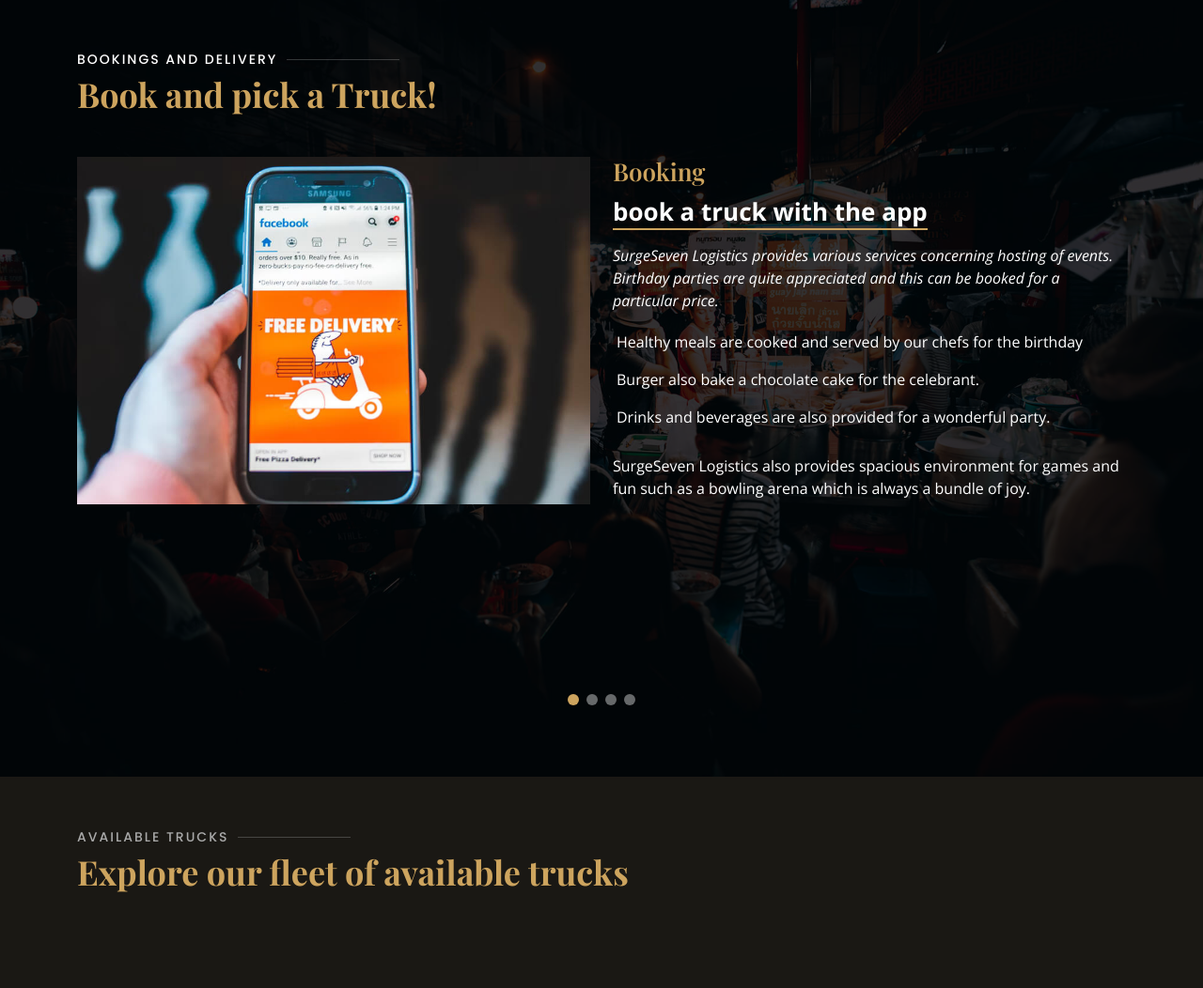
After one commit to Burger-karl/SurgeSeven, a Django app: page /booking/available-trucks/ in a window 1280 px wide. The commit adds this page. Shown: the part 1068-2120 px from the top of the page at 94% size. Run offline with Django 5.2, Linux system fonts and the light colour scheme; the visitor is signed in with stand-in values (Sample User, id 1); data that the repository does not hold is empty; some libraries are stand-ins or nearby versions; some web fonts are replaced.

Commit message:
booking changes made

```diff
--- a/booking/urls.py
+++ b/booking/urls.py
@@ -1,16 +1,21 @@
 from django.urls import path
 from .views import (
-    TruckCreateView, TruckListView, BookingCreateView, BookingListView,
-    AdminTruckListView, AdminTruckDetailView
+    TruckCreateView, TruckListView, BookingCreateView, BookingListView, AvailableTruckListView,
+    GenerateReceiptView,
+    AdminTruckListView, AdminTruckDetailView, BookingUpdateDeliveryCostView
 )
 
 urlpatterns = [
     path('trucks/create/', TruckCreateView.as_view(), name='truck_create'),
     path('trucks/', TruckListView.as_view(), name='truck_list'),
-    path('bookings/create/', BookingCreateView.as_view(), name='booking_create'),
+    path('bookings/create/<int:truck_id>/', BookingCreateView.as_view(), name='booking-create'),
     path('bookings/', BookingListView.as_view(), name='booking_list'),
+    path('available-trucks/', AvailableTruckListView.as_view(), name='available_trucks'),
+    path('bookings/receipt/<str:booking_code>/', GenerateReceiptView.as_view(), name='generate_receipt'),
 
     # Admin routes
     path('admin/trucks/', AdminTruckListView.as_view(), name='admin_truck_list'),
     path('admin/trucks/<int:pk>/', AdminTruckDetailView.as_view(), name='admin_truck_detail'),
+    path('admin/bookings/', BookingUpdateDeliveryCostView.as_view(), name='admin-booking-list'),
+    path('admin/bookings/update/<int:pk>/', BookingUpdateDeliveryCostView.as_view(), name='admin-update-delivery-cost'),
 ]
--- a/booking/views.py
+++ b/booking/views.py
@@ -2,11 +2,11 @@ from django.shortcuts import render, redirect, get_object_or_404
 from django.contrib.auth.decorators import login_required
 from django.core.exceptions import PermissionDenied
 from django.utils.decorators import method_decorator
-from django.views.generic import CreateView, ListView, UpdateView, View
+from django.views.generic import CreateView, ListView, UpdateView, View, DetailView
 from django.urls import reverse_lazy
 from .forms import TruckForm, BookingForm
 from .models import Truck, Booking
-from subscriptions.models import UserSubscription
+from subscriptions.models import UserSubscription, SubscriptionPlan
 
 # Decorator to check if user is logged in and has the required user type
 def user_type_required(user_type):
@@ -44,28 +44,70 @@ class TruckListView(ListView):
             return Truck.objects.filter(owner=self.request.user)
         return Truck.objects.filter(available=True)
 
+
+
 # Booking Create View
 @method_decorator([login_required, user_type_required('client')], name='dispatch')
 class BookingCreateView(CreateView):
     model = Booking
     form_class = BookingForm
     template_name = 'booking/booking_form.html'
-    success_url = reverse_lazy('booking-list')
+    success_url = reverse_lazy('booking_list')
+
+    def get_initial(self):
+        initial = super().get_initial()
+        truck_id = self.kwargs.get('truck_id')
+        if truck_id:
+            initial['truck'] = get_object_or_404(Truck, id=truck_id)
+        return initial
+
+    def get_context_data(self, **kwargs):
+        context = super().get_context_data(**kwargs)
+        truck_id = self.kwargs.get('truck_id')
+        if truck_id:
+            truck = get_object_or_404(Truck, id=truck_id)
+            context['truck'] = truck
+        return context
 
     def form_valid(self, form):
+        user = self.request.user
+
+        # Ensure only clients can make a booking
+        if user.user_type != 'client':
+            raise PermissionDenied("Only clients can book trucks.")
+
+        # Retrieve the active subscription for the user, excluding the 'free' plan
         active_subscription = UserSubscription.objects.filter(
-            user=self.request.user,
+            user=user,
             subscription_status='active',
             is_active=True
-        ).exclude(plan__name='free').exists()
+        ).exclude(plan__name=SubscriptionPlan.FREE).first()
 
         if not active_subscription:
             raise PermissionDenied("You must have an active paid subscription to book a truck.")
 
+        # Determine the insurance payment based on the subscription plan
+        if active_subscription.plan.name == SubscriptionPlan.PREMIUM:
+            insurance_payment = 150000  # Insurance payment for premium clients
+        else:
+            insurance_payment = 0  # No insurance payment for basic clients
+
+        # Save the booking with the calculated insurance payment
         booking = form.save(commit=False)
-        booking.client = self.request.user
+        booking.client = user
+        booking.truck = get_object_or_404(Truck, id=self.kwargs.get('truck_id'))
+        booking.insurance_payment = insurance_payment
+
+        # Calculate the total delivery cost for premium clients
+        if active_subscription.plan.name == SubscriptionPlan.PREMIUM:
+            booking.total_delivery_cost = booking.delivery_cost + insurance_payment
+        else:
+            booking.total_delivery_cost = booking.delivery_cost  # For basic clients, total delivery cost is the same as delivery cost
+
         booking.save()
-        return super().form_valid(form)
+
+        return redirect('booking_list')
+
 
 # Booking List View
 @method_decorator(login_required, name='dispatch')
@@ -81,13 +123,60 @@ class BookingListView(ListView):
             return Booking.objects.filter(truck__owner=self.request.user)
         return Booking.objects.none()
 
+# Generate Receipt View
+@method_decorator(login_required, name='dispatch')
+class GenerateReceiptView(DetailView):
+    model = Booking
+    template_name = 'booking/receipt.html'
+    context_object_name = 'booking'
+
+    def get_object(self, queryset=None):
+        booking_code = self.kwargs.get('booking_code')
+        booking = get_object_or_404(Booking, booking_code=booking_code)
+
+        # Ensure only the client who made the booking can view the receipt
+        if booking.client != self.request.user:
+            raise PermissionDenied("You do not have permission to view this receipt.")
+
+        return booking
+
+    def get_context_data(self, **kwargs):
+        context = super().get_context_data(**kwargs)
+        booking = self.get_object()
+
+        # Add truck name to the context
+        context['truck_name'] = booking.truck.name
+
+        return context
+
+
+
+@method_decorator(login_required, name='dispatch')
+class AvailableTruckListView(ListView):
+    model = Truck
+    template_name = 'booking/booking.html'
+    context_object_name = 'available_trucks'
+
+    def get_queryset(self):
+        return Truck.objects.filter(available=True).only('image', 'weight_range')
+
+    def get_context_data(self, **kwargs):
+        context = super().get_context_data(**kwargs)
+        return context
+
+
+
+
+
+# For AdminUser
+
 from django.shortcuts import get_object_or_404, redirect, render
 from django.contrib.auth.decorators import login_required, user_passes_test
 from django.utils.decorators import method_decorator
 from django.views.generic import ListView, View
 from django.urls import reverse_lazy
 from django.contrib import messages
-
+from decimal import Decimal
 from .models import Truck
 from .forms import TruckApprovalForm
 
@@ -164,3 +253,31 @@ class BookingUpdateDeliveryCostView(View):
         booking.delivery_cost = delivery_cost
         booking.save()
         return redirect('booking-list')
+
+
+# Admin - Booking List and Update Delivery Cost View
+@method_decorator([login_required, user_passes_test(lambda u: u.is_superuser)], name='dispatch')
+class BookingUpdateDeliveryCostView(View):
+
+    def get(self, request, pk=None):
+        if pk:
+            # Fetch the specific booking if pk is provided
+            booking = get_object_or_404(Booking, pk=pk)
+            return render(request, 'booking/update_delivery_cost.html', {'booking': booking})
+        else:
+            # Fetch all bookings to display in the list
+            bookings = Booking.objects.all().select_related('truck', 'client', 'truck__owner')
+            return render(request, 'booking/booking_list_admin.html', {'bookings': bookings})
+
+    def post(self, request, pk):
+        booking = get_object_or_404(Booking, pk=pk)
+        delivery_cost = request.POST.get("delivery_cost")
+        if not delivery_cost or Decimal(delivery_cost) <= 0:
+            raise PermissionDenied("A valid delivery cost is required.")
+
+        delivery_cost = Decimal(delivery_cost)  # Convert to Decimal
+        booking.delivery_cost = delivery_cost
+        booking.total_delivery_cost = delivery_cost + booking.insurance_payment
+        booking.save()
+
+        return redirect('admin-booking-list')
--- a/templates/base.html
+++ b/templates/base.html
@@ -58,16 +58,21 @@
 
             <!-- <h1 class="logo me-auto me-lg-0"><a href="index.html">Burger</a></h1> -->
             <!-- Uncomment below if you prefer to use an image logo -->
-            <a href="index.html" class="logo me-auto me-lg-0"><img src="{% static 'assets/img/surge-seven-3.png' %}" alt="" class="img-fluid"></a>
+            <a href="{% url 'home' %}" class="logo me-auto me-lg-0"><img src="{% static 'assets/img/surge-seven-3.png' %}" alt="" class="img-fluid"></a>
 
             <nav id="navbar" class="navbar order-last order-lg-0">
 
                 <ul>
 
-                    <li><a class="nav-link scrollto active" href="">Home</a></li>
+                    <li><a class="nav-link scrollto active" href="{% url 'home' %}">Home</a></li>
                     <li><a class="nav-link scrollto" href="{% url 'about' %}">About</a></li>
                     {% if request.user.user_type == 'client' %}
-                    <li><a class="nav-link scrollto" href="#menu">Booking</a></li>
+                    <li class="nav-item dropdown">
+                        <a href="{% url 'available_trucks' %}" class="nav-link dropdown-toggle" id="profileDropdown" role="button" data-bs-toggle="dropdown" aria-expanded="false">Bookings</a>
+                        <ul class="dropdown-menu" id="drop" aria-labelledby="profileDropdown">
+                            <li><a href="{% url 'booking_list' %}" class="dropdown-item">My Bookings</a></li>
+                        </ul>
+                    </li>
                     <li class="nav-item dropdown">
                         <a href="" class="nav-link dropdown-toggle" id="profileDropdown" role="button" data-bs-toggle="dropdown" aria-expanded="false">Subscriptions</a>
                         <ul class="dropdown-menu" id="drop" aria-labelledby="profileDropdown">
@@ -108,7 +113,7 @@
                         <a href="" class="nav-link dropdown-toggle" id="profileDropdown" role="button" data-bs-toggle="dropdown" aria-expanded="false">Trucks</a>
                         <ul class="dropdown-menu" id="drop" aria-labelledby="profileDropdown">
                             <li><a href="{% url 'admin_truck_list' %}" class="dropdown-item">Uploaded Trucks</a></li>
-                            <li><a href="#" class="dropdown-item">Trucks Detail</a></li>
+                            <li><a href="{% url 'admin-booking-list' %}" class="dropdown-item">Bookings</a></li>
                         </ul>
                     </li>
                     <li class="nav-item dropdown">
--- /dev/null
+++ b/templates/booking/booking.html
@@ -0,0 +1,253 @@
+{% extends 'base.html' %}
+{% load static %}
+{% block title %}Booking Page{% endblock title %}
+
+{% block banner-slider %}
+
+    <section class="breadcrumbs">
+        <div class="container">
+
+        <div class="d-flex justify-content-between align-items-center">
+            <h2>Bookings</h2>
+            <ol>
+            <li><a href="{% url 'home' %}">Home</a></li>
+            <li>Bookings</li>
+            </ol>
+        </div>
+
+        </div>
+    </section>
+
+    <!-- ======= Hero Section ======= -->
+    <section id="hero" class="mt-5 d-flex align-items-center">
+        <div class="container position-relative text-center text-lg-start" data-aos="zoom-in" data-aos-delay="100">
+            <div class="row">
+                <div class="col-lg-8">
+                    <h1>Book your delivery <span>Trucks</span></h1>
+                    <h2>Delivering farm produce in wonderful conditions!</h2>
+
+                    <div class="btns">
+                        <!-- <a href="#menu" class="btn-menu animated fadeInUp scrollto">Register</a> -->
+                        <a href="#book-a-table" class="btn-book animated fadeInUp scrollto">Book a Truck</a>
+                    </div>
+                </div>
+
+                <div class="col-lg-4 d-flex align-items-center justify-content-center position-relative" data-aos="zoom-in" data-aos-delay="200">
+                    <a href="https://www.youtube.com/watch?v=u6BOC7CDUTQ" class="glightbox play-btn"></a>
+                </div>
+
+            </div>
+        </div>
+    </section>
+    <!-- End Hero -->
+
+{% endblock %}
+
+{% block information %}
+
+    <!-- ======= Events Section ======= -->
+    <section id="events" class="events">
+        <div class="container" data-aos="fade-up">
+
+            <div class="section-title">
+                <h2>Bookings and Delivery</h2>
+                <p>Book and pick a Truck!</p>
+            </div>
+
+            <div class="events-slider swiper" data-aos="fade-up" data-aos-delay="100">
+                <div class="swiper-wrapper">
+
+                    <div class="swiper-slide">
+                        <div class="row event-item">
+                            <div class="col-lg-6">
+                                <img src="{% static 'assets/img/features-2.jpg' %}" class="img-fluid" alt="">
+                            </div>
+                            <div class="col-lg-6 pt-4 pt-lg-0 content">
+                                <h3>Booking</h3>
+                                <div class="price">
+                                    <p><span>book a truck with the app</span></p>
+                                </div>
+                                <p class="fst-italic">
+                                    SurgeSeven Logistics provides various services concerning hosting of events. Birthday parties are quite appreciated and this can be booked for a particular price.
+                                </p>
+                                <ul>
+                                    <li><i class="bi bi-check-circled"></i> Healthy meals are cooked and served by our chefs for the birthday</li>
+                                    <li><i class="bi bi-check-circled"></i> Burger also bake a chocolate cake for the celebrant.</li>
+                                    <li><i class="bi bi-check-circled"></i> Drinks and beverages are also provided for a wonderful party.</li>
+                                </ul>
+                                <p>
+                                    SurgeSeven Logistics also provides spacious environment for games and fun such as a bowling arena which is always a bundle of joy.
+                                </p>
+                            </div>
+                        </div>
+                    </div><!-- End testimonial item -->
+
+                    <div class="swiper-slide">
+                        <div class="row event-item">
+                            <div class="col-lg-6">
+                                <img src="{% static 'assets/img/feature.jpg' %}" class="img-fluid" alt="">
+                            </div>
+                            <div class="col-lg-6 pt-4 pt-lg-0 content">
+                                <h3>Onboarding</h3>
+                                <div class="price">
+                                    <p><span>Loading of products</span></p>
+                                </div>
+                                <p class="fst-italic">
+                                    SurgeSeven logistics provides various services concerning hosting of events. Private parties are quite appreciated and this can be booked for a particular price.
+                                </p>
+                                <ul>
+                                    <li><i class="bi bi-check-circled"></i> Healthy meals are cooked and served by our chefs for the private party</li>
+                                    <li><i class="bi bi-check-circled"></i> Burger also bake a chocolate cake for the host.</li>
+                                    <li><i class="bi bi-check-circled"></i> Drinks and beverages are also provided for a wonderful party.</li>
+                                </ul>
+                                <p>
+                                    SurgeSeven logistics also provides spacious environment for games and fun such as a bowling arena which is always a bundle of joy, also snooker tables, dart board and also a swimming pool.
+                                </p>
+                                </p>
+                            </div>
+                        </div>
+                    </div><!-- End testimonial item -->
+
+                    <div class="swiper-slide">
+                        <div class="row event-item">
+                            <div class="col-lg-6">
+                                <img src="{% static 'assets/img/service-33.jpg' %}" class="img-fluid" alt="">
+                            </div>
+                            <div class="col-lg-6 pt-4 pt-lg-0 content">
+                                <h3>Storage</h3>
+                                <div class="price">
+                                    <p><span>Excess produce are stored</span></p>
+                                </div>
+                                <p class="fst-italic">
+                                    SurgeSeven logistics provides various services concerning hosting of events. Custom parties are quite appreciated and this can be booked for a particular price.
+                                </p>
+                                <ul>
+                                    <li><i class="bi bi-check-circled"></i> Healthy meals are cooked and served by our chefs for the custom party</li>
+                                    <li><i class="bi bi-check-circled"></i> Burger also bake a chocolate cake for the host.</li>
+                                    <li><i class="bi bi-check-circled"></i> Drinks and beverages are also provided for a wonderful party.</li>
+                                </ul>
+                                <p>
+                                    SurgeSeven logistics also provides spacious environment for games and fun such as a bowling arena which is always a bundle of joy, also snooker tables, dart board and also a swimming pool.
+                                </p>
+                            </div>
+                        </div>
+                    </div><!-- End testimonial item -->
+
+                    <div class="swiper-slide">
+                        <div class="row event-item">
+                            <div class="col-lg-6">
+                                <img src="{% static 'assets/img/service-3.jpg' %}" class="img-fluid" alt="">
+                            </div>
+                            <div class="col-lg-6 pt-4 pt-lg-0 content">
+                                <h3>Delivery</h3>
+                                <div class="price">
+                                    <p><span>Truck delivery of produce</span></p>
+                                </div>
+                                <p class="fst-italic">
+                                    SurgeSeven logistics provides various services concerning hosting of events. Custom parties are quite appreciated and this can be booked for a particular price.
+                                </p>
+                                <ul>
+                                    <li><i class="bi bi-check-circled"></i> Healthy meals are cooked and served by our chefs for the custom party</li>
+                                    <li><i class="bi bi-check-circled"></i> Burger also bake a chocolate cake for the host.</li>
+                                    <li><i class="bi bi-check-circled"></i> Drinks and beverages are also provided for a wonderful party.</li>
+                                </ul>
+                                <p>
+                                    SurgeSeven logistics also provides spacious environment for games and fun such as a bowling arena which is always a bundle of joy, also snooker tables, dart board and also a swimming pool.
+                                </p>
+                            </div>
+                        </div>
+                    </div><!-- End testimonial item -->
+
+
+                </div>
+                <div class="swiper-pagination"></div>
+            </div>
+
+        </div>
+    </section>
+    <!--====== End Events Section =======-->
+
+{% endblock %}
+
+
+{% block main-content %}
+
+    <!-- ======= Trucks Section ======= -->
+    <section id="testimonials" class="testimonials section-bg">
+        <div class="container" data-aos="fade-up">
+
+            <div class="section-title">
+                <h2>Available Trucks</h2>
+                <p>Explore our fleet of available trucks</p>
+            </div>
+
+            <div class="testimonials-slider swiper" data-aos="fade-up" data-aos-delay="100">
+                <div class="swiper-wrapper">
+
+                    {% for truck in available_trucks %}
+                    <div class="swiper-slide">
+                        <div class="truck-item">
+                            <img src="{{ truck.image.url }}" class="truck-img" alt="Truck Image">
+                            <h3>{{ truck.weight_range }}</h3>
+                            <a href="{% url 'booking-create' truck.id %}" class="btn btn-primary mt-3">Book Now</a>
+                        </div>
+                    </div><!-- End truck item -->
+                    {% endfor %}
+
+                </div>
+                <div class="swiper-pagination"></div>
+            </div>
+
+        </div>
+    </section>
+    <!-- ======= End Trucks Section ======= -->
+
+
+
+    <!-- ======= About Section ======= -->
+    <section id="about" class="about">
+        <div class="container" data-aos="fade-up">
+
+            <div class="row">
+                <div class="col-lg-6 order-1 order-lg-2" data-aos="zoom-in" data-aos-delay="100">
+                    <div class="about-img">
+                        <img src="https://res.cloudinary.com/dykhctgak/image/upload/v1724589190/about-us_baqxmr.jpg" alt="">
+                    </div>
+                </div>
+
+                <div class="col-lg-6 pt-4 pt-lg-0 order-2 order-lg-1 content">
+                    <h3>We welcome all our clients and truck owners to SurgeSeven</h3>
+                    <p class="fst-italic">
+                        SurgeSeven Logistics offers different services and different healthy foods depepnding on the preference of our customers.
+                    </p>
+                    <ul>
+                        <li><i class="bi bi-check-circle"></i> Cooking and serving of healthy meals to food lovers.</li>
+                        <li><i class="bi bi-check-circle"></i> Delivery service is top notch and always ready to deliver to our customers.</li>
+                        <li><i class="bi bi-check-circle"></i> Burger restaurant also possess spatial environment and well decorated halls which are always ready for use by our customers for their events, be it wedding, birthday parties or custom parties.</li>
+                    </ul>
+                    <p>
+                       SurgeSeven is a grade A logistics with state of the art facilities and a well organized envirionment that enables our highly esteemed customers enjoy thir meals. We are always at your service and strive to do more for our customers.
+                    </p>
+                </div>
+            </div>
+
+        </div>
+    </section>
+    <!--===== End About Section ======-->
+
+
+
+
+
+
+
+    <!-- <div class="container mt-5 mb-3">
+        <div class="row my-3">
+            <div class="col-sm-6 offset-sm-3">
+
+
+            </div>
+        </div>
+    </div> -->
+
+{% endblock main-content %}
```
Also changed, not shown: booking/forms.py (+6 -2 lines), booking/models.py (+14 -0 lines), templates/booking/booking_form.html (added, +45 -0 lines), templates/booking/booking_list.html (added, +49 -0 lines), templates/booking/booking_list_admin.html (added, +65 -0 lines), templates/booking/update_delivery_cost.html (added, +59 -0 lines), booking/migrations/0003_booking_insurance_payment_and_more.py (added).
